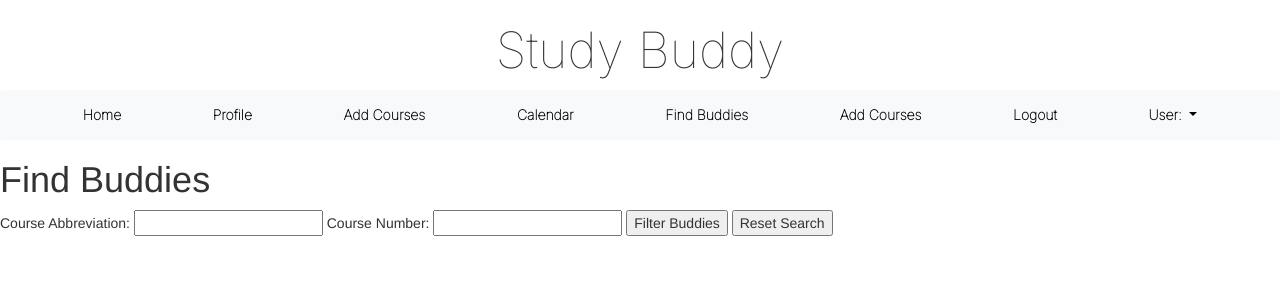
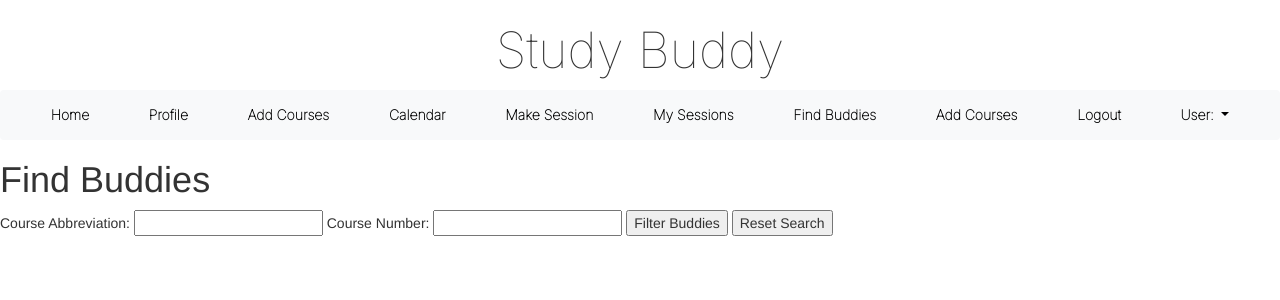
Before and after one commit to turtlemooncake/uva-studybuddy, a Django app: page /findBuddies/ in a window 1280 px wide. Shown: the top 300 px of the page. Run offline with Django 4.2, Linux system fonts and the light colour scheme; some libraries are stand-ins or nearby versions.

Commit message:
Adding My session
Trying to redirect to show all sessions but redirect + render not working :(

```diff
--- a/studybuddy/templates/headerbar.html
+++ b/studybuddy/templates/headerbar.html
@@ -28,6 +28,12 @@
         </a>
         <a href="{% url 'calendar' %}" class="nav-link active links">
             Calendar
+        </a>
+        <a href="{% url 'session' %}" class="nav-link active links">
+            Make Session
+        </a>
+        <a href="{% url 'my_sessions' %}" class="nav-link active links">
+            My Sessions
         </a>
         <a href="{% url 'buddies' %}" class="nav-link active links">
             Find Buddies
--- a/studybuddy/urls.py
+++ b/studybuddy/urls.py
@@ -27,6 +27,7 @@ urlpatterns = [
     path('', views.login, name='login'), #EDIT PATHS TO TEMPLATES LATER
     path('home/', views.home, name="home"),
     path('studysession/', views.session, name="session"),
+    path('mysessions/', views.my_sessions, name="my_sessions"),
     path('profile/', views.profile, name="profile"),
     path('calendar/', views.calendar, name="calendar"),
     path('findBuddies/', views.findBuddies, name="buddies"),
--- a/studybuddy/views.py
+++ b/studybuddy/views.py
@@ -1,6 +1,6 @@
 from http.client import HTTPResponse
 from django.http import HttpResponseRedirect, HttpResponse
-from django.shortcuts import get_object_or_404, render
+from django.shortcuts import get_object_or_404, render, redirect
 from django.urls import reverse
 from django.views import generic
 from django.utils import timezone
@@ -66,11 +66,18 @@ def session(request):
             session.location = request.POST.get('location')
             session.subject = request.POST.get('subject')
             session.save()
-            return render(request, 'sessions.html', {'session': session})
+            #return render(request, 'sessions.html', {'session': session})
+            #return HttpResponseRedirect(reverse('my_sessions', args=(), kwargs={'session': session}))
+            #return redirect(my_sessions)
+            return HttpResponseRedirect(reverse('my_sessions'))
+
     else:
         form = SessionForm()
 
     return render(request, 'newSession.html', {'form': form})
+
+def my_sessions(request):
+    return render(request, 'sessions.html', {'session': session})
 
 def profile(request):
     theUser = Profile.objects.get(user_id=request.user.id)
```
